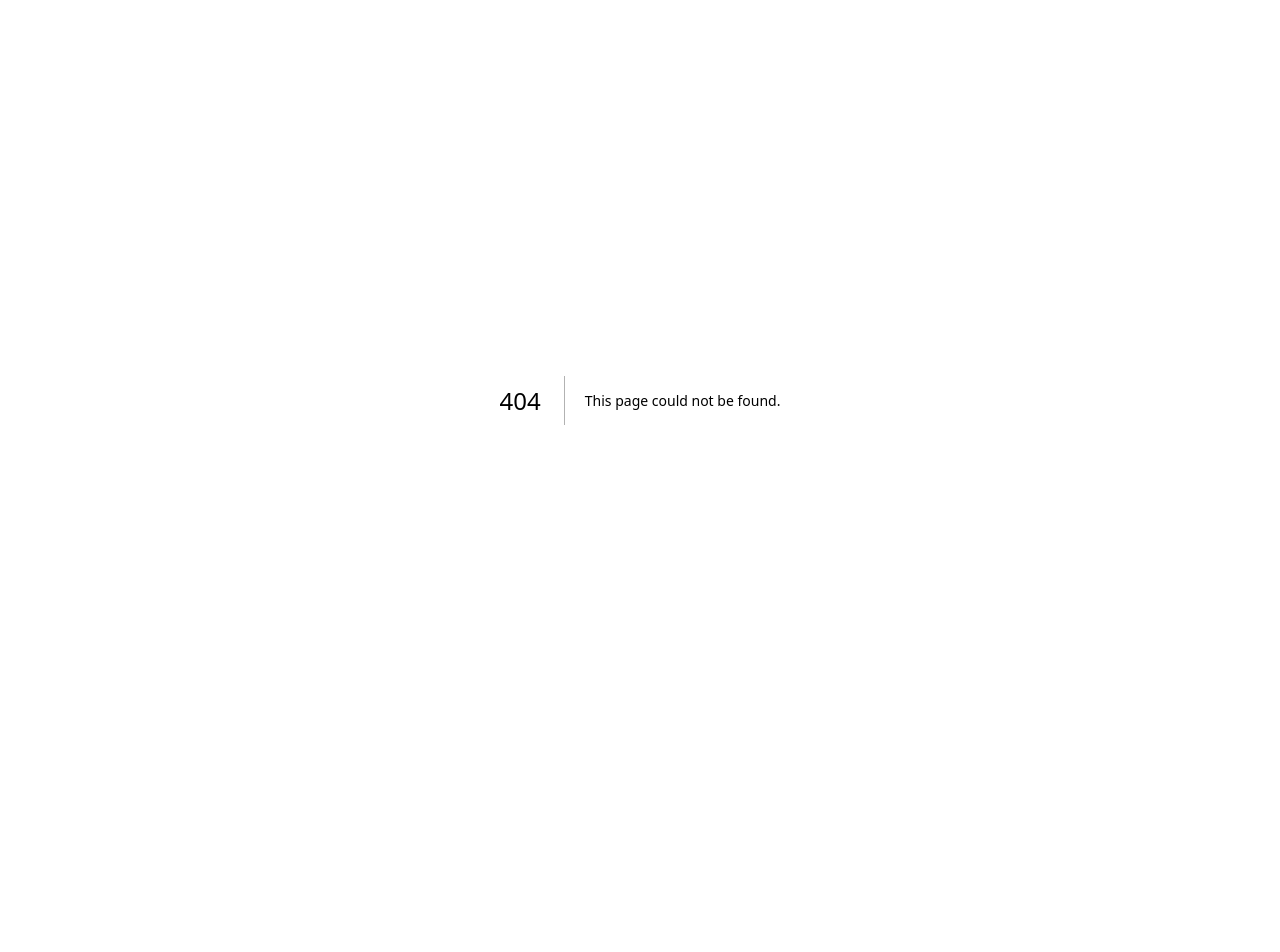
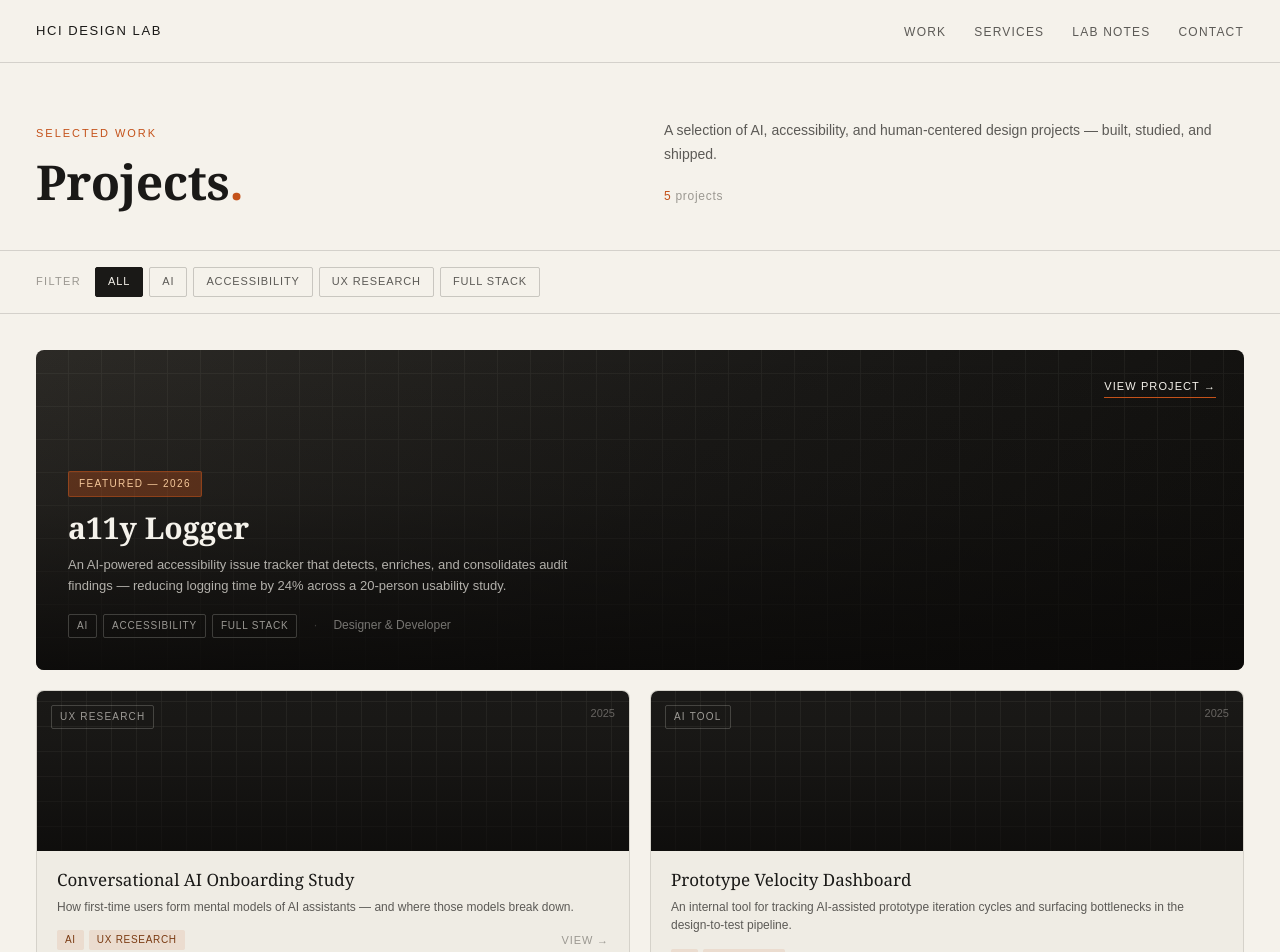
Before and after one commit to MyLightIsOn/hci-design, a Next.js app: page /work in a window 1280 px wide. Before the commit this address had no page. Shown: the top 952 px of the page. Before the commit the page ends 800 px from the top, so only its background shows below. Built offline with nearby package versions, Linux system fonts and the light colour scheme.

Commit message:
feat: implement work/projects page

```diff
--- /dev/null
+++ b/app/work/ProjectsClient.js
@@ -0,0 +1,70 @@
+"use client";
+
+import { useState } from "react";
+import Link from "next/link";
+import FilterBar from "@/components/FilterBar";
+import styles from "./page.module.css";
+
+const ALL_FILTERS = ["AI", "Accessibility", "UX Research", "Full Stack"];
+
+export default function ProjectsClient({ featured, rest }) {
+  const [filter, setFilter] = useState("All");
+
+  const visibleRest =
+    filter === "All"
+      ? rest
+      : rest.filter((p) => p.tags.includes(filter));
+
+  return (
+    <>
+      <FilterBar filters={ALL_FILTERS} onFilter={setFilter} />
+
+      <div className={styles.heroWrap}>
+        <div className={styles.hero}>
+          <div className={styles.heroImg}>
+            <div className={styles.heroPattern} />
+          </div>
+          <div className={styles.heroOverlay} />
+          <span className={styles.heroCta}>View project →</span>
+          <div className={styles.heroContent}>
+            <span className={styles.heroBadge}>Featured — {featured.year}</span>
+            <h2 className={styles.heroTitle}>{featured.title}</h2>
+            <p className={styles.heroDesc}>{featured.description}</p>
+            <div className={styles.heroMeta}>
+              <div className={styles.heroTags}>
+                {featured.tags.map((t) => (
+                  <span key={t} className={styles.heroTag}>{t}</span>
+                ))}
+              </div>
+              <span className={styles.heroSep}>·</span>
+              <span className={styles.heroRole}>{featured.role}</span>
+            </div>
+          </div>
+        </div>
+      </div>
+
+      <div className={styles.grid}>
+        {visibleRest.map((p) => (
+          <Link href="#" key={p.slug} className={styles.card}>
+            <div className={styles.cardThumb}>
+              <div className={styles.thumbPattern} />
+              <div className={styles.thumbOverlay} />
+              <span className={styles.thumbType}>{p.type}</span>
+              <span className={styles.thumbYear}>{p.year}</span>
+            </div>
+            <div className={styles.cardBody}>
+              <h3 className={styles.cardTitle}>{p.title}</h3>
+              <p className={styles.cardDesc}>{p.description}</p>
+              <div className={styles.cardFooter}>
+                <div className={styles.cardTags}>
+                  {p.tags.map((t) => <span key={t} className={styles.cardTag}>{t}</span>)}
+                </div>
+                <span className={styles.cardLink}>View →</span>
+              </div>
+            </div>
+          </Link>
+        ))}
+      </div>
+    </>
+  );
+}
--- /dev/null
+++ b/app/work/page.js
@@ -0,0 +1,33 @@
+import Nav from "@/components/Nav";
+import Footer from "@/components/Footer";
+import ProjectsClient from "./ProjectsClient";
+import { projects } from "@/lib/projects";
+import styles from "./page.module.css";
+
+export default function WorkPage() {
+  const featured = projects.find((p) => p.featured);
+  const rest = projects.filter((p) => !p.featured);
+
+  return (
+    <>
+      <Nav active="work" />
+
+      <header className={styles.header}>
+        <div>
+          <p className={styles.eyebrow}>Selected work</p>
+          <h1 className={styles.title}>Projects<span className={styles.dot}>.</span></h1>
+        </div>
+        <div>
+          <p className={styles.desc}>
+            A selection of AI, accessibility, and human-centered design projects — built, studied, and shipped.
+          </p>
+          <p className={styles.count}><span>{projects.length}</span> projects</p>
+        </div>
+      </header>
+
+      <ProjectsClient featured={featured} rest={rest} />
+
+      <Footer />
+    </>
+  );
+}
--- /dev/null
+++ b/app/work/page.module.css
@@ -0,0 +1,210 @@
+.header {
+  padding: 56px 36px 44px;
+  border-bottom: 0.5px solid var(--border);
+  display: grid;
+  grid-template-columns: 1fr 1fr;
+  gap: 48px;
+  align-items: end;
+}
+.eyebrow {
+  font-size: 11px;
+  letter-spacing: 0.18em;
+  text-transform: uppercase;
+  color: var(--accent);
+  margin-bottom: 16px;
+}
+.title {
+  font-family: var(--font-serif);
+  font-size: 48px;
+  font-weight: 700;
+  line-height: 1.0;
+  letter-spacing: -0.01em;
+  color: var(--ink);
+}
+.dot { color: var(--accent); }
+.desc {
+  font-size: 14px;
+  font-weight: 300;
+  color: var(--ink-dim);
+  line-height: 1.7;
+  margin-bottom: 20px;
+}
+.count { font-size: 12px; color: var(--ink-ghost); letter-spacing: 0.06em; }
+.count span { color: var(--accent); font-weight: 500; }
+
+/* Featured hero */
+.heroWrap { padding: 36px 36px 0; }
+.hero {
+  border-radius: 8px;
+  overflow: hidden;
+  position: relative;
+  height: 320px;
+  background: var(--ink);
+  cursor: pointer;
+}
+.heroImg {
+  width: 100%;
+  height: 100%;
+  background: linear-gradient(135deg, #2C2A26 0%, #1A1917 50%, #0F0E0C 100%);
+}
+.heroPattern {
+  position: absolute;
+  inset: 0;
+  opacity: 0.06;
+  background-image:
+    repeating-linear-gradient(0deg, transparent, transparent 32px, rgba(245,242,235,0.8) 32px, rgba(245,242,235,0.8) 33px),
+    repeating-linear-gradient(90deg, transparent, transparent 32px, rgba(245,242,235,0.8) 32px, rgba(245,242,235,0.8) 33px);
+}
+.heroOverlay {
+  position: absolute;
+  inset: 0;
+  background: linear-gradient(to top, rgba(10,9,8,0.88) 0%, rgba(10,9,8,0.2) 55%, transparent 100%);
+}
+.heroContent {
+  position: absolute;
+  bottom: 0;
+  left: 0;
+  right: 0;
+  padding: 32px;
+}
+.heroBadge {
+  display: inline-block;
+  font-size: 10px;
+  letter-spacing: 0.14em;
+  text-transform: uppercase;
+  color: #F5C89A;
+  background: rgba(196,82,26,0.35);
+  border: 0.5px solid rgba(196,82,26,0.5);
+  padding: 4px 10px;
+  border-radius: 2px;
+  margin-bottom: 14px;
+}
+.heroTitle {
+  font-family: var(--font-serif);
+  font-size: 30px;
+  font-weight: 700;
+  color: var(--bg);
+  margin: 0 0 10px;
+  line-height: 1.15;
+}
+.heroDesc {
+  font-size: 13px;
+  color: rgba(245,242,235,0.7);
+  line-height: 1.55;
+  margin: 0 0 18px;
+  max-width: 520px;
+}
+.heroMeta { display: flex; align-items: center; gap: 16px; }
+.heroTags { display: flex; gap: 6px; }
+.heroTag {
+  font-size: 10px;
+  letter-spacing: 0.08em;
+  text-transform: uppercase;
+  color: rgba(245,242,235,0.6);
+  border: 0.5px solid rgba(245,242,235,0.2);
+  padding: 3px 8px;
+  border-radius: 2px;
+}
+.heroSep { color: rgba(245,242,235,0.2); font-size: 12px; }
+.heroRole { font-size: 12px; color: rgba(245,242,235,0.45); }
+.heroCta {
+  position: absolute;
+  top: 28px;
+  right: 28px;
+  font-size: 11px;
+  font-weight: 500;
+  letter-spacing: 0.1em;
+  text-transform: uppercase;
+  color: var(--bg);
+  border-bottom: 1px solid var(--accent);
+  padding-bottom: 2px;
+}
+
+/* Project grid */
+.grid {
+  display: grid;
+  grid-template-columns: 1fr 1fr;
+  gap: 20px;
+  padding: 20px 36px 36px;
+}
+.card {
+  border-radius: 8px;
+  overflow: hidden;
+  border: 0.5px solid var(--border-light);
+  background: var(--surface);
+  cursor: pointer;
+  transition: border-color 0.15s;
+  display: block;
+}
+.card:hover { border-color: rgba(196,82,26,0.4); }
+.card:hover .cardTitle { color: var(--accent); }
+.cardThumb {
+  height: 160px;
+  background: var(--ink);
+  position: relative;
+  overflow: hidden;
+}
+.thumbPattern {
+  position: absolute;
+  inset: 0;
+  opacity: 0.07;
+  background-image:
+    repeating-linear-gradient(0deg, transparent, transparent 24px, rgba(245,242,235,0.8) 24px, rgba(245,242,235,0.8) 25px),
+    repeating-linear-gradient(90deg, transparent, transparent 24px, rgba(245,242,235,0.8) 24px, rgba(245,242,235,0.8) 25px);
+}
+.thumbOverlay {
+  position: absolute;
+  inset: 0;
+  background: linear-gradient(to top, rgba(10,9,8,0.7) 0%, rgba(10,9,8,0.1) 70%, transparent 100%);
+}
+.thumbType {
+  position: absolute;
+  top: 14px;
+  left: 14px;
+  font-size: 10px;
+  letter-spacing: 0.12em;
+  text-transform: uppercase;
+  color: rgba(245,242,235,0.6);
+  border: 0.5px solid rgba(245,242,235,0.2);
+  padding: 3px 8px;
+  border-radius: 2px;
+}
+.thumbYear {
+  position: absolute;
+  top: 14px;
+  right: 14px;
+  font-size: 11px;
+  color: rgba(245,242,235,0.35);
+}
+.cardBody { padding: 18px 20px 20px; }
+.cardTitle {
+  font-family: var(--font-serif);
+  font-size: 17px;
+  font-weight: 400;
+  color: var(--ink);
+  margin: 0 0 7px;
+  line-height: 1.3;
+  transition: color 0.15s;
+}
+.cardDesc { font-size: 12px; color: var(--ink-dim); line-height: 1.55; margin: 0 0 14px; }
+.cardFooter { display: flex; justify-content: space-between; align-items: center; }
+.cardTags { display: flex; gap: 5px; flex-wrap: wrap; }
+.cardTag {
+  font-size: 10px;
+  letter-spacing: 0.07em;
+  text-transform: uppercase;
+  color: var(--accent-dark);
+  background: var(--accent-bg);
+  padding: 2px 8px;
+  border-radius: 2px;
+}
+.cardLink {
+  font-size: 11px;
+  font-weight: 500;
+  letter-spacing: 0.08em;
+  text-transform: uppercase;
+  color: var(--ink-ghost);
+  white-space: nowrap;
+  transition: color 0.15s;
+}
+.card:hover .cardLink { color: var(--accent); }
```
